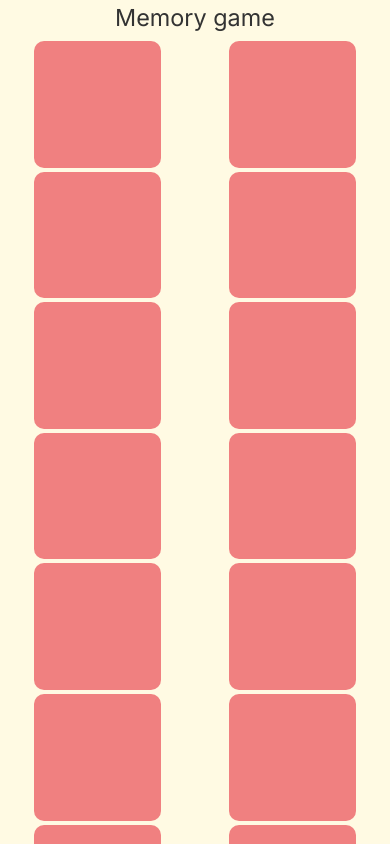
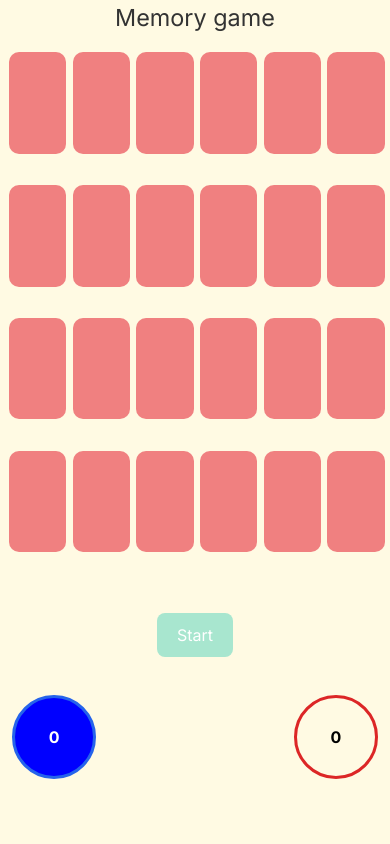
Before and after one commit to Roshan2022Anand/Play_me, a Next.js app: page /Memory-game in a window 390 px wide. Both pictures are taken after a click on the button "Start". Shown: the top 844 px of the page. Built offline with nearby package versions, Linux system fonts and the light colour scheme.

Commit message:
addaed responsive design to the memory game

```diff
--- a/app/Memory-game/Memory-game.module.css
+++ b/app/Memory-game/Memory-game.module.css
@@ -1,7 +1,12 @@
+.card{
+    width: 15%;
+    height: 12vh;
+}
+
 .card-back,
 .card-front {
-    width: 15vh;
-    height: 15vh;
+    width: 100%;
+    height: 12vh;
     border-radius: 10px;
     margin: 2px;
     text-align: center;
--- a/app/Memory-game/page.js
+++ b/app/Memory-game/page.js
@@ -117,19 +117,20 @@ const page = () => {
     return (
         <>
             <header className='text-center text-[6vw]'>Memory game</header>
-            <main className='m-1 h-[80vh] flex flex-col items-center justify-around gap-2'>
-                <div className='flex w-screen flex-wrap justify-around' style={{
-                    pointerEvents: cardEvents ? 'auto' : 'none'
-                }}>
+            <main className='m-1 h-[90vh] flex flex-col items-center justify-around gap-2'>
+                <div className='flex w-full flex-wrap justify-around h-[70%] ' style={{ pointerEvents: cardEvents ? 'auto' : 'none' }}>
                     {allCards.map((ele, index) => {
                         return (
-                            <ReactCardFlip flipDirection='horizontal' isFlipped={ele.flip}>
-                                <div className={styles["card-front"]}>{ele.txt}</div>
-                                <div className={styles["card-back"]} onClick={() => { flipTheCard(index) }}></div>
-                            </ReactCardFlip>
+                            <div className={styles.card}>
+                                <ReactCardFlip flipDirection='horizontal' isFlipped={ele.flip}>
+                                    <div className={styles["card-front"]}>{ele.txt}</div>
+                                    <div className={styles["card-back"]} onClick={() => { flipTheCard(index) }}></div>
+                                </ReactCardFlip>
+                            </div>
                         )
                     })}
                 </div>
+
                 <button className='w-1/5 rounded-lg' onClick={shuffelCards}>Start</button>
 
                 <div className='flex justify-between w-full p-2'>
```
